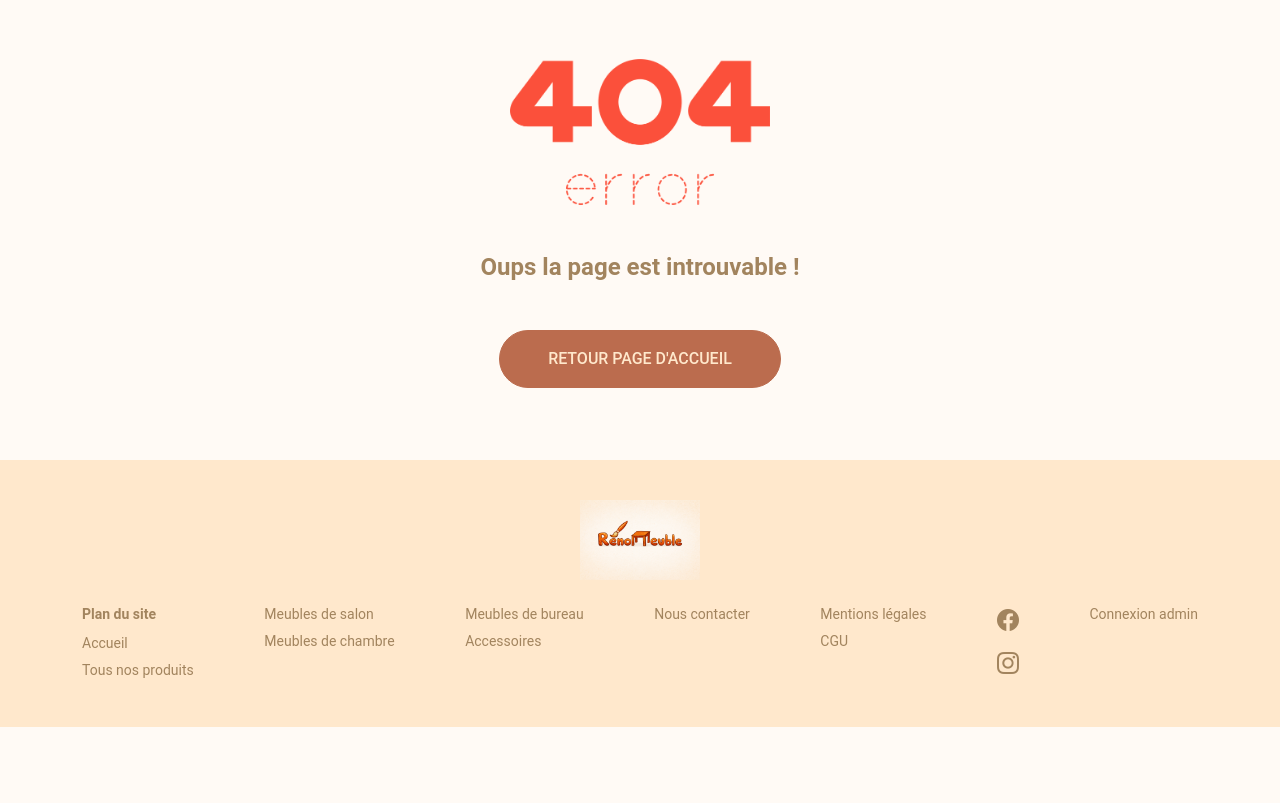
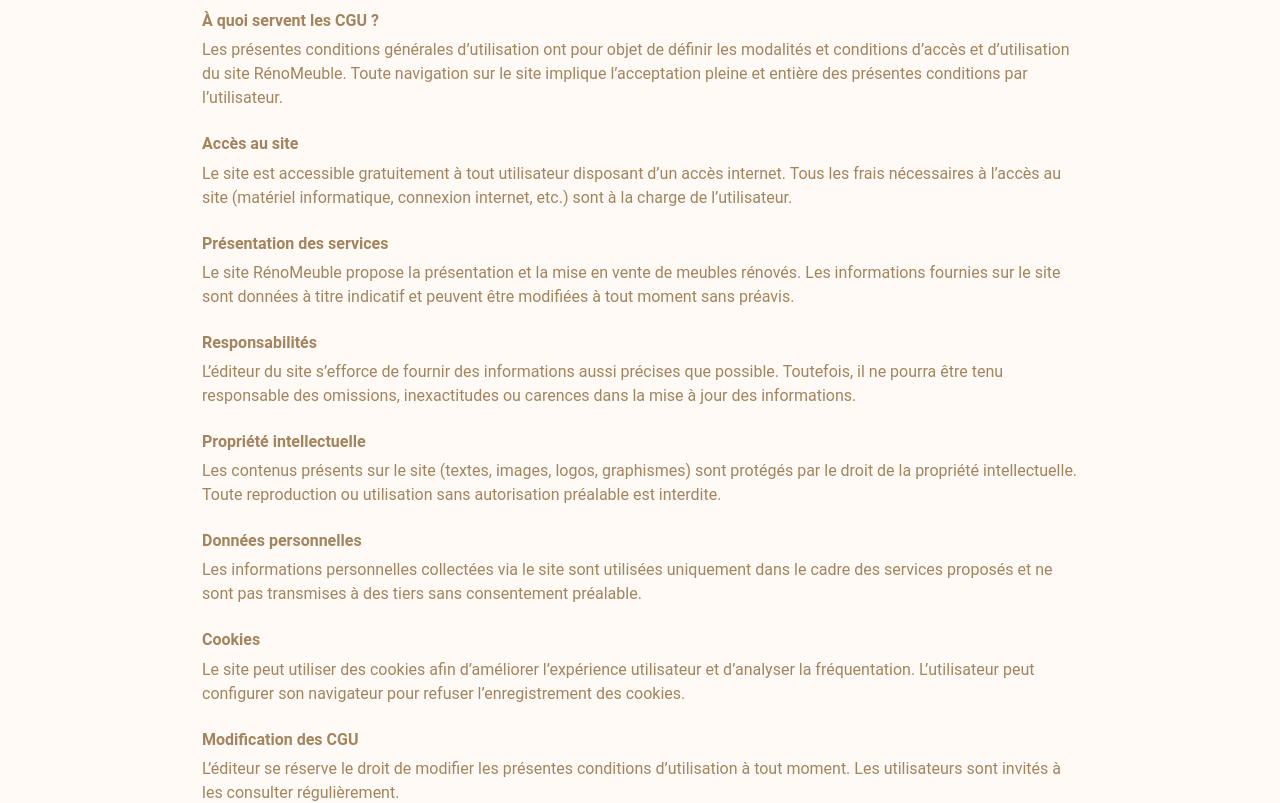
Before and after one commit to AngieGit09/liard-angelique-preparation-examen-tp-dwwm-, a React app in the folder frontend/: page /cgu in a window 1280 px wide. Shown: the part 220-1023 px from the top of the page. Before the commit the page ends 947 px from the top, so only its background shows below. Built offline with nearby package versions, Linux system fonts and the light colour scheme; the HTML template or start-up script is replaced by a standard one.

Commit message:
création de la page cgu

```diff
--- a/frontend/src/App.jsx
+++ b/frontend/src/App.jsx
@@ -14,6 +14,7 @@
 import AdminDashboard from "./pages/AdminDashboard";
 import NotFound from "./pages/NotFound";
 import MentionsLegales from "./pages/MentionsLegales";
+import CGU from "./pages/CGU";
 
 function App() {
   return (
@@ -31,6 +32,7 @@
           <Route path="/admin" element={<AdminDashboard />} />
           <Route path="*" element={<NotFound />} />
           <Route path="/mentions" element={<MentionsLegales />} />
+          <Route path="/cgu" element={<CGU />} />
         </Routes>
       </main>
       <Footer />
--- /dev/null
+++ b/frontend/src/pages/CGU.jsx
@@ -0,0 +1,83 @@
+function CGU() {
+  return (
+    <section className="container py-5" style={{ maxWidth: "900px" }}>
+      {/* H1 */}
+      <h1 className="text-center mb-5">Conditions générales d’utilisation</h1>
+
+      {/* Introduction */}
+      <h2 className="h6 fw-semibold text-start mb-2">
+        À quoi servent les CGU ?
+      </h2>
+      <p className="mb-4">
+        Les présentes conditions générales d’utilisation ont pour objet de
+        définir les modalités et conditions d’accès et d’utilisation du site
+        RénoMeuble. Toute navigation sur le site implique l’acceptation pleine
+        et entière des présentes conditions par l’utilisateur.
+      </p>
+
+      <h2 className="h6 fw-semibold text-start mb-2">Accès au site</h2>
+      <p className="mb-4">
+        Le site est accessible gratuitement à tout utilisateur disposant d’un
+        accès internet. Tous les frais nécessaires à l’accès au site (matériel
+        informatique, connexion internet, etc.) sont à la charge de
+        l’utilisateur.
+      </p>
+
+      <h2 className="h6 fw-semibold text-start mb-2">
+        Présentation des services
+      </h2>
+      <p className="mb-4">
+        Le site RénoMeuble propose la présentation et la mise en vente de
+        meubles rénovés. Les informations fournies sur le site sont données à
+        titre indicatif et peuvent être modifiées à tout moment sans préavis.
+      </p>
+
+      <h2 className="h6 fw-semibold text-start mb-2">Responsabilités</h2>
+      <p className="mb-4">
+        L’éditeur du site s’efforce de fournir des informations aussi précises
+        que possible. Toutefois, il ne pourra être tenu responsable des
+        omissions, inexactitudes ou carences dans la mise à jour des
+        informations.
+      </p>
+
+      <h2 className="h6 fw-semibold text-start mb-2">
+        Propriété intellectuelle
+      </h2>
+      <p className="mb-4">
+        Les contenus présents sur le site (textes, images, logos, graphismes)
+        sont protégés par le droit de la propriété intellectuelle. Toute
+        reproduction ou utilisation sans autorisation préalable est interdite.
+      </p>
+
+      <h2 className="h6 fw-semibold text-start mb-2">Données personnelles</h2>
+      <p className="mb-4">
+        Les informations personnelles collectées via le site sont utilisées
+        uniquement dans le cadre des services proposés et ne sont pas transmises
+        à des tiers sans consentement préalable.
+      </p>
+
+      <h2 className="h6 fw-semibold text-start mb-2">Cookies</h2>
+      <p className="mb-4">
+        Le site peut utiliser des cookies afin d’améliorer l’expérience
+        utilisateur et d’analyser la fréquentation. L’utilisateur peut
+        configurer son navigateur pour refuser l’enregistrement des cookies.
+      </p>
+
+      <h2 className="h6 fw-semibold text-start mb-2">Modification des CGU</h2>
+      <p className="mb-4">
+        L’éditeur se réserve le droit de modifier les présentes conditions
+        d’utilisation à tout moment. Les utilisateurs sont invités à les
+        consulter régulièrement.
+      </p>
+
+      <h2 className="h6 fw-semibold text-start mb-2">Droit applicable</h2>
+      <p>
+        Les présentes conditions sont régies par le droit français. En cas de
+        litige, les tribunaux compétents seront ceux du ressort du siège social
+        de l’entreprise.
+      </p>
+    </section>
+  );
+}
+
+export default CGU;
```
